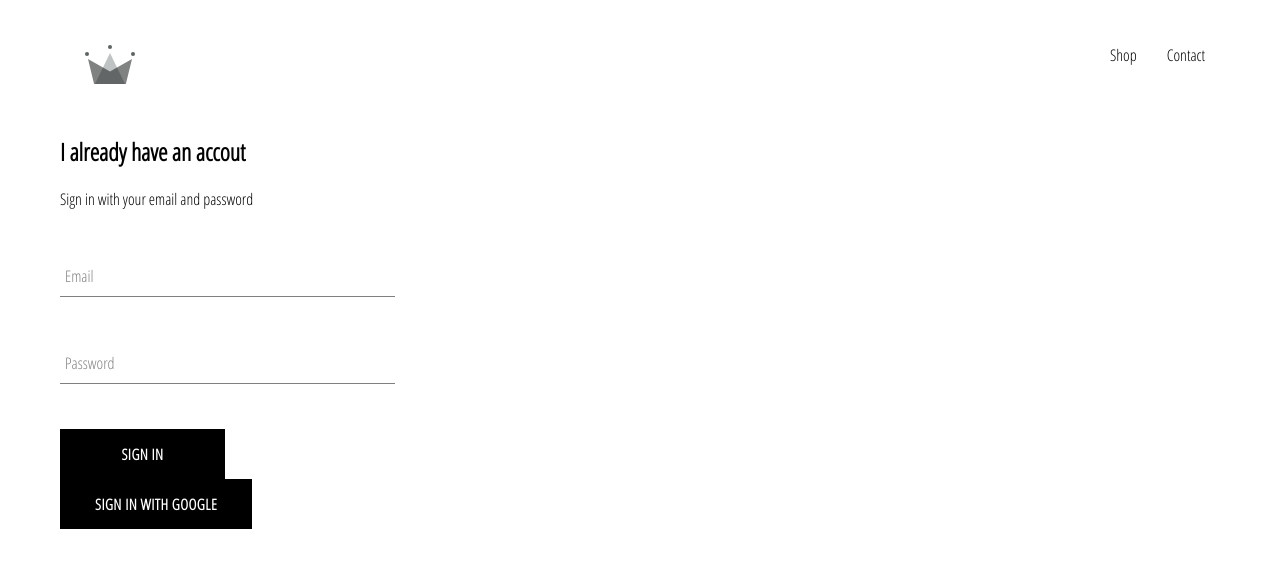
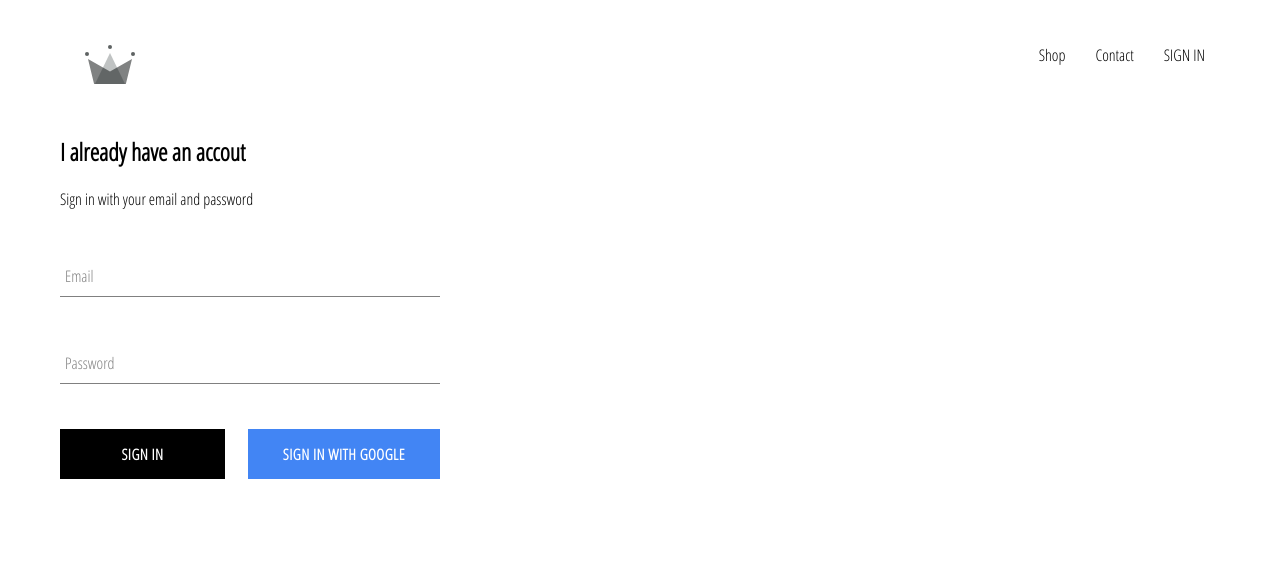
Before and after one commit to HussainBinInam/ecomerse-project, a React (Create React App) app: page /signin in a window 1280 px wide. Shown: the top 568 px of the page. Built offline with nearby package versions, Linux system fonts and the light colour scheme; no server answers.

Commit message:
i added google sign in and changed the buttons

```diff
--- a/src/App.css
+++ b/src/App.css
@@ -6,3 +6,6 @@
     text-decoration: none;
     color: black;
 }
+*{
+    box-sizing: border-box;
+}
--- a/src/App.js
+++ b/src/App.js
@@ -6,20 +6,40 @@
 import HomePage from './Page/homepage/Homepage.component';
 import ShopPage  from './Page/shop/shop.component';
 import Header from './Componenet/header/header.componrnt';
+import {auth} from './firebase/firebase.utility';
 
-function App() {
+class App extends React.Component{
+  constructor(props){
+    super();
+    this.state = {
+      currentUser : null
+    }
+  }
+  unsuscribefromauth = null;
+
+  componentDidMount (){
+     this.unsuscribefromauth = auth.onAuthStateChanged (user => {
+      this.setState({currentUser: user});
+      console.log(user)
+    } );
+  }
+
+  componentWillUnmount () {
+    this.unsuscribefromauth();
+  }
+
+  render(){
     return (
       <div>
-      <Header/>
+        <Header currentUser = {this.state.currentUser} />
         <Routes>
           <Route exact path= '/' element= {<HomePage/>}  /> {/*  this raouts to the the MainPage basically the homepage and its path is defined by the path parameter pased into the raout */}
           <Route path= '/Shop' element= {<ShopPage/>}  /> {/* this raouts to the the page called A genre and its path is defined by the path parameter pased into the raout*/}
           <Route path = '/signin' element= {<SignInAndSignUpPage/>} />
         </Routes>
       </div>
-
-
       );
+  }
 }
 
 export default App;
--- a/src/Componenet/button/button.component.jsx
+++ b/src/Componenet/button/button.component.jsx
@@ -2,8 +2,8 @@
 
 import './button.style.scss'
 
-const CustomButton = ({children , type,...otherProps})=> (
-  <button className = 'custom-button' {...otherProps} >
+const CustomButton = ({children , type, isGoogleSignIn, ...otherProps})=> (
+  <button className =  {`${isGoogleSignIn ? 'google-sign-in' : ''} custom-button`} {...otherProps} >
       {children }
   </button>
   )
--- a/src/Componenet/button/button.style.scss
+++ b/src/Componenet/button/button.style.scss
@@ -19,4 +19,12 @@
       color: black;
       border: 1px solid black;
     }
+    &.google-sign-in{
+      background-color: #4285f4;
+      border: white;
+      &:hover {
+        background-color: #357ae8;
+        border: none;
+      }
+    }
   }
--- a/src/Componenet/header/header.componrnt.jsx
+++ b/src/Componenet/header/header.componrnt.jsx
@@ -3,8 +3,8 @@
 
 import  {ReactComponent as Logo} from '../../Assits/crown.svg'
 import './header.styles.scss';
-
-const Header = () => (
+import { auth } from "../../firebase/firebase.utility.js";
+const Header = ({currentUser}) => (
     <div className="header">
         <Link to='/' className = "logo-container">
             <Logo className ='logo'/>
@@ -16,6 +16,12 @@
             <Link className = "option" to ='/shop'>
                 Contact
             </Link>
+            {
+                currentUser ?
+                <div className="option" onClick= {()=>auth.signOut() } > SIGN OUT </div>
+                :
+                <Link className = "option" to ="/signin" >SIGN IN</Link>
+            }
         </div>
     </div>
 )
--- a/src/Componenet/header/header.styles.scss
+++ b/src/Componenet/header/header.styles.scss
@@ -20,6 +20,7 @@
 
       .option {
         padding: 10px 15px;
+        cursor: pointer;
       }
     }
   }
--- a/src/Componenet/signin/signin.jsx
+++ b/src/Componenet/signin/signin.jsx
@@ -50,9 +50,11 @@
                     value = {this.state.password}
                     handleChange = {this.handleChange}
                     required/>
+                    <div className = "buttons">
+                         <CustomButton type= "submit"> Sign in</CustomButton>
+                         <CustomButton type="button" onClick={SignInWithGoogle} isGoogleSignIn > Sign in with google</CustomButton>
+                    </div>
 
-                    <CustomButton type= "submit"> Sign in</CustomButton>
-                    <CustomButton type="button" onClick={SignInWithGoogle} > Sign in with google</CustomButton>
                 </form>
             </div> )
     }
--- a/src/Componenet/signin/signin.scss
+++ b/src/Componenet/signin/signin.scss
@@ -1,8 +1,12 @@
 .sign-in {
-    width: 40vh;
+    width: 380px;
     display: flex ;
     flex-direction: column;
     .title {
         margin: 10px 0px;
     }
+    .buttons {
+        display: flex;
+        justify-content: space-between;
+    }
 }
--- a/src/firebase/firebase.utility.js
+++ b/src/firebase/firebase.utility.js
@@ -18,7 +18,7 @@
 
 firebase.initializeApp(config);
 
-const auth = getAuth();
+export const auth = getAuth();
 const firebaseApp = firebase.initializeApp(config);
 export const Interesting = () => console.log("hmmmmm")
 
```
Lines whose indentation alone changed are shown as unchanged.
